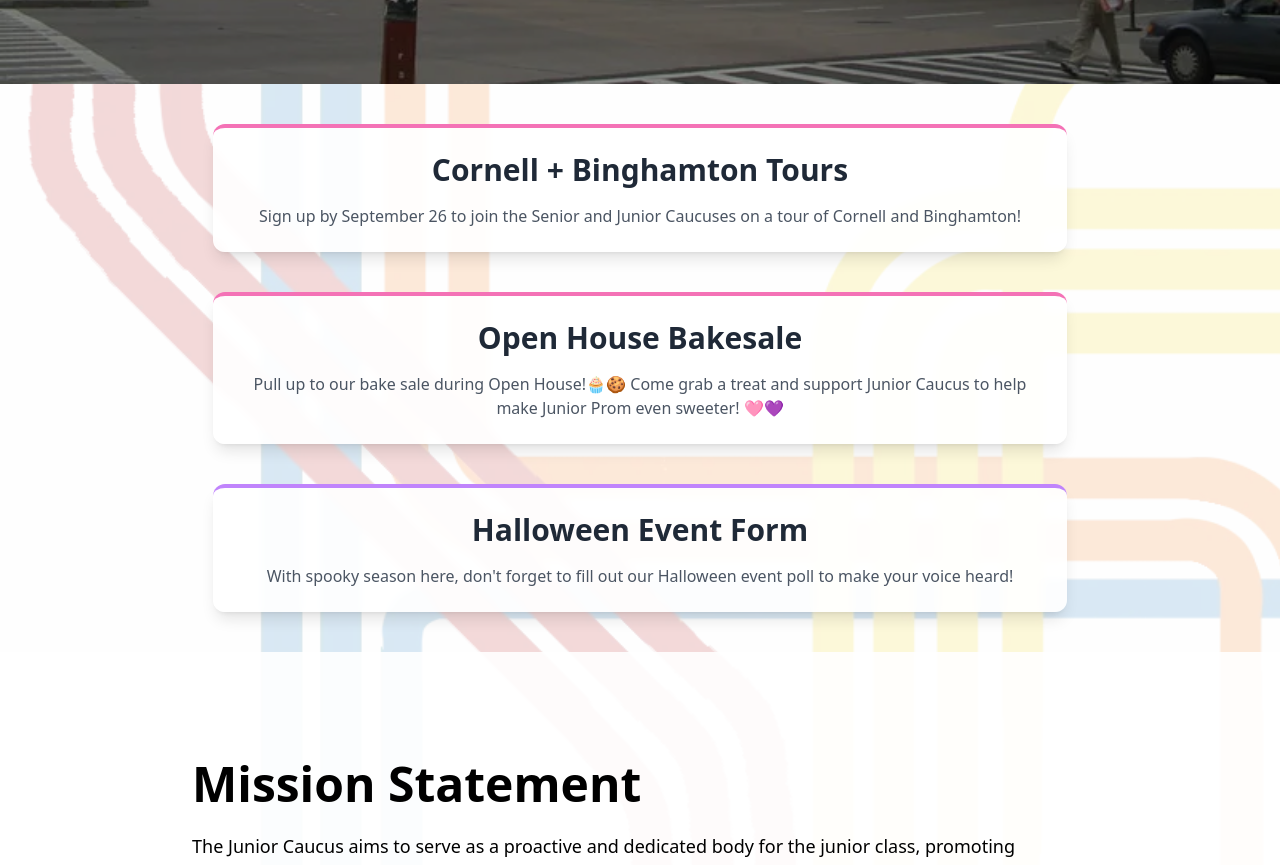
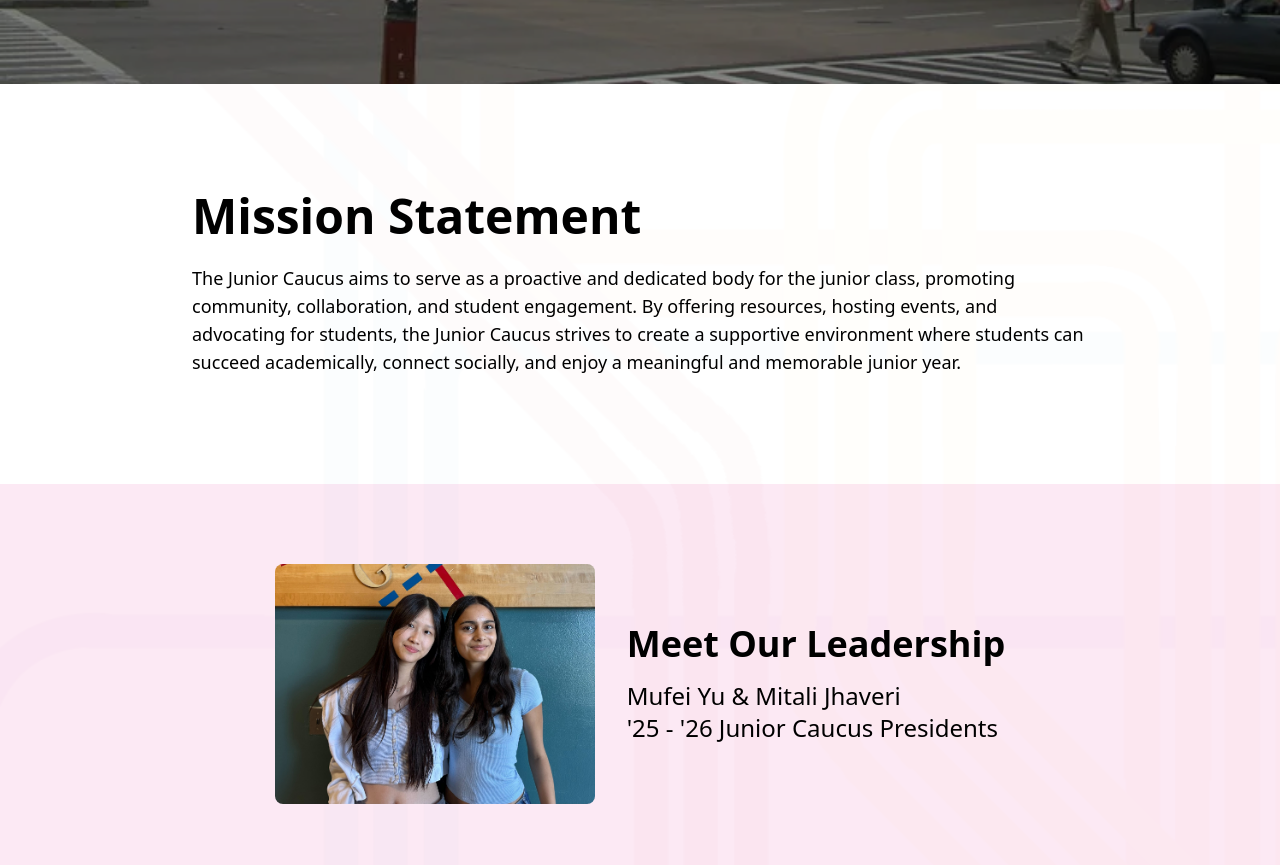
Before and after one commit to alex-wanger/junior_caucus, a React (Vite) app: page / in a window 1280 px wide. Shown: the part 780-1645 px from the top of the page. Built offline with nearby package versions, Linux system fonts and the light colour scheme.

Commit message:
update homepage

```diff
--- a/src/pages/EventsPage.jsx
+++ b/src/pages/EventsPage.jsx
@@ -6,18 +6,18 @@
   const [currentDate, setCurrentDate] = useState(new Date());
 
   const upcomingEvents = [
-    {
-      title: "Cornell + Bing Tour",
-      date: "2025-10-18",
-      description: "Join us on our tour of Cornell and Binghamton.",
-      link: "/tours",
-    },
-    {
-      title: "Meeting with the Deputy Director of Rice Admissions",
-      date: "2025-10-15",
-      description: "Join us at 5:30 PM on October 15th, open to all grades!",
-      link: "https://docs.google.com/spreadsheets/d/17H4eJlLtnnENil0qXnHfO4CGSB3NCiCFTcn2N8TGB20/edit?gid=0#gid=0",
-    },
+    // {
+    //   title: "Cornell + Bing Tour",
+    //   date: "2025-10-18",
+    //   description: "Join us on our tour of Cornell and Binghamton.",
+    //   link: "/tours",
+    // },
+    // {
+    //   title: "Meeting with the Deputy Director of Rice Admissions",
+    //   date: "2025-10-15",
+    //   description: "Join us at 5:30 PM on October 15th, open to all grades!",
+    //   link: "https://docs.google.com/spreadsheets/d/17H4eJlLtnnENil0qXnHfO4CGSB3NCiCFTcn2N8TGB20/edit?gid=0#gid=0",
+    // },
   ];
 
   const pastEvents = [
--- a/src/pages/HomePage.jsx
+++ b/src/pages/HomePage.jsx
@@ -65,56 +65,7 @@
                 </div>
               </div>
 
-              {/*Annoucements */}
-              <div
-                onClick={() =>
-                  handleExternalLink(
-                    "https://docs.google.com/forms/d/1oLdJawK8RRQwhgkSjOg3_XluVCfNxZoIsG8Msr8N2_Y/viewform?edit_requested=true&fbclid=PAZXh0bgNhZW0CMTEAAae7JxyBANPri1v_yf9M5bwERl-MWtuEJg04MyR7ncLw5S3pJyHJnAmEEBNf1A_aem_U1XaN5B7dYyHsy5ZJm_07Q"
-                  )
-                }
-                className="mt-10 w-2/3 ml-auto mr-auto bg-white/90 backdrop-blur-sm rounded-xl mb-10 text-center shadow-lg p-6 hover:shadow-xl hover:scale-105 transition-all duration-300 border-t-4 border-pink-400 cursor-pointer group"
-              >
-                <h2 className="text-3xl font-bold text-gray-800 mb-4">
-                  Cornell + Binghamton Tours
-                </h2>
-                <p className="text-gray-600">
-                  Sign up by September 26 to join the Senior and Junior Caucuses
-                  on a tour of Cornell and Binghamton!
-                </p>
-              </div>
 
-              <div
-                onClick={() =>
-                  handleExternalLink("https://www.instagram.com/p/DPuqnljDbFT/")
-                }
-                className="mt-10 w-2/3 ml-auto mr-auto bg-white/90 backdrop-blur-sm rounded-xl mb-10 text-center shadow-lg p-6 hover:shadow-xl hover:scale-105 transition-all duration-300 border-t-4 border-pink-400 cursor-pointer group"
-              >
-                <h2 className="text-3xl font-bold text-gray-800 mb-4">
-                  Open House Bakesale
-                </h2>
-                <p className="text-gray-600">
-                  Pull up to our bake sale during Open House!🧁🍪 Come grab a
-                  treat and support Junior Caucus to help make Junior Prom even
-                  sweeter! 🩷💜
-                </p>
-              </div>
-
-              <div
-                onClick={() =>
-                  handleExternalLink(
-                    "https://docs.google.com/forms/d/e/1FAIpQLSeRw4LcMpkDRZuCfRF7ZkMArAttmS8gqlpv3m2k_mcFe67Qaw/viewform"
-                  )
-                }
-                className="mt-10 w-2/3 ml-auto mr-auto bg-white/90 backdrop-blur-sm rounded-xl mb-10 text-center shadow-lg p-6 hover:shadow-xl hover:scale-105 transition-all duration-300 border-t-4 border-purple-400 cursor-pointer group"
-              >
-                <h2 className="text-3xl font-bold text-gray-800 mb-4">
-                  Halloween Event Form
-                </h2>
-                <p className="text-gray-600">
-                  With spooky season here, don't forget to fill out our
-                  Halloween event poll to make your voice heard!
-                </p>
-              </div>
 
               {/*Mission Statement + Presidents*/}
               <div className="bg-white/90 relative min-h-[50vh] flex items-center justify-center py-12 md:py-0">
```
